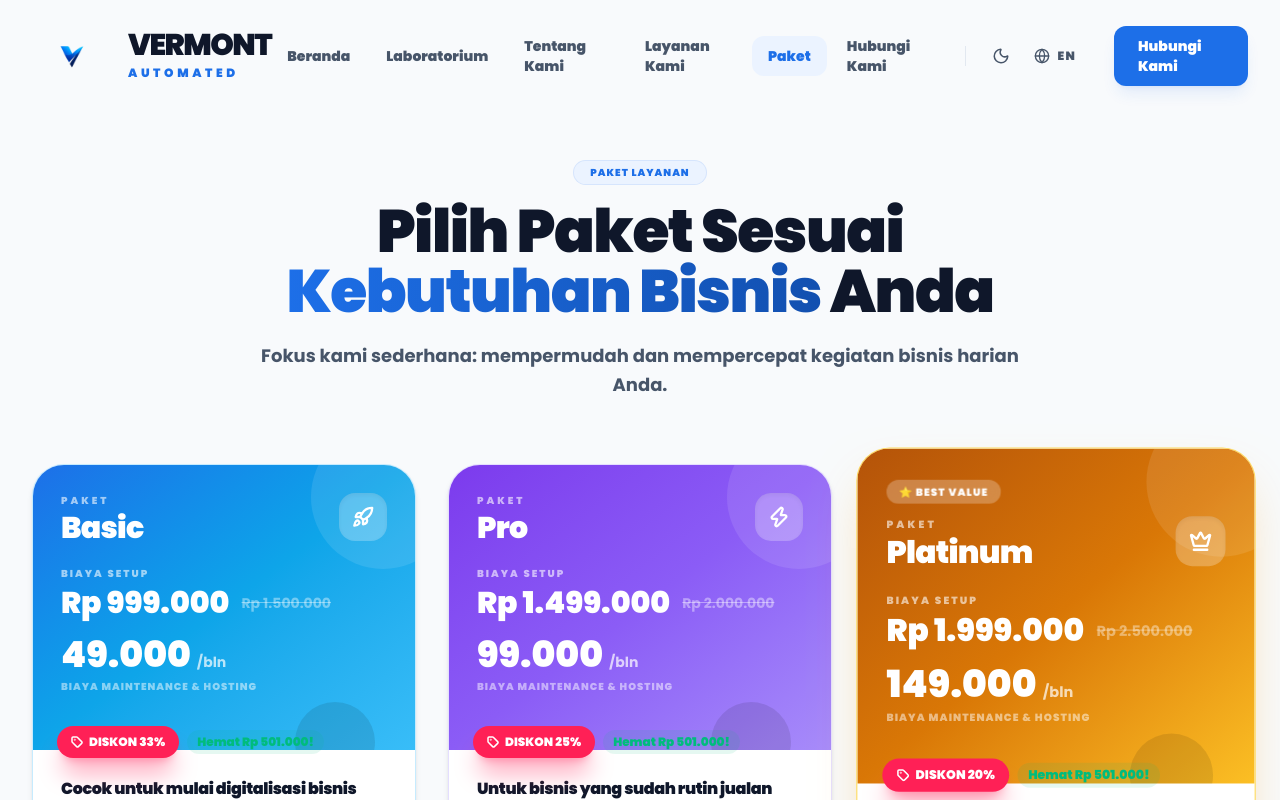
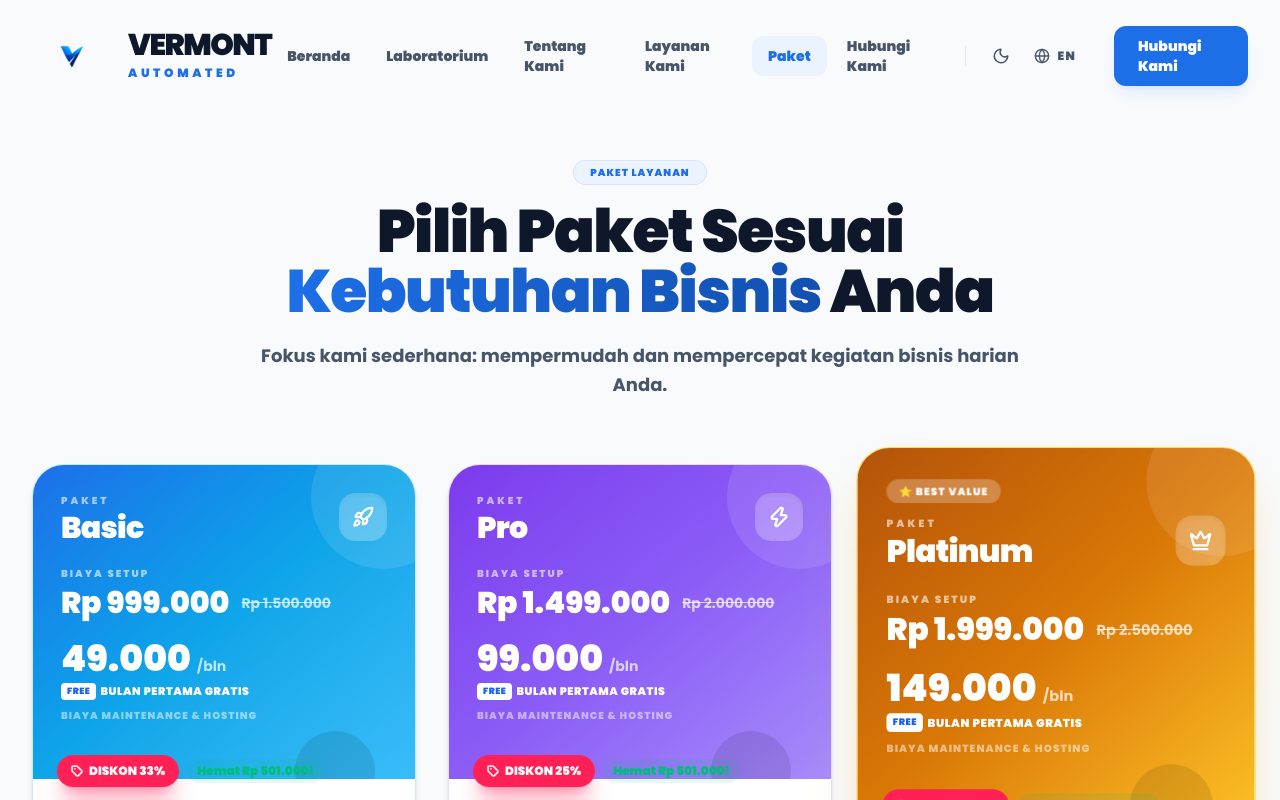
Before and after one commit to imanyunar/start, a React (Vite) app: page /packages in a window 1280 px wide. Shown: the top 800 px of the page. Built offline with nearby package versions, Linux system fonts and the light colour scheme.

Commit message:
feat: add first month free promotion and improve price visibility

```diff
--- a/src/pages/PackagesPage.tsx
+++ b/src/pages/PackagesPage.tsx
@@ -155,17 +155,23 @@ export default function PackagesPage() {
                       </p>
                       <div className="flex items-center gap-3">
                         <p className="text-3xl font-black text-white">{formatRp(pkg.setupNewPrice)}</p>
-                        <span className="text-sm font-bold text-white/40 line-through">
+                        <span className="text-sm font-bold text-white/70 line-through">
                           {formatRp(pkg.setupOldPrice)}
                         </span>
                       </div>
-                      <div className="mt-4 flex items-baseline gap-1.5">
-                        <span className="text-4xl font-black leading-none text-white">
-                          {formatRp(pkg.hostingPrice).replace('Rp ', '')}
-                        </span>
-                        <span className="text-sm font-bold text-white/70">/bln</span>
+                      <div className="mt-5 flex flex-col gap-1.5">
+                        <div className="flex items-baseline gap-1.5">
+                          <span className="text-4xl font-black leading-none text-white">
+                            {formatRp(pkg.hostingPrice).replace('Rp ', '')}
+                          </span>
+                          <span className="text-sm font-bold text-white/70">/bln</span>
+                        </div>
+                        <p className="flex items-center gap-1 text-[11px] font-black uppercase tracking-wider text-white">
+                          <span className="rounded bg-white px-1.5 py-0.5 text-[9px] text-blue-600">FREE</span>
+                          Bulan Pertama GRATIS
+                        </p>
                       </div>
-                      <p className="mt-1.5 text-[10px] font-black uppercase tracking-widest text-white/50">
+                      <p className="mt-2 text-[10px] font-black uppercase tracking-widest text-white/50">
                         Biaya Maintenance & Hosting
                       </p>
                     </div>
```
